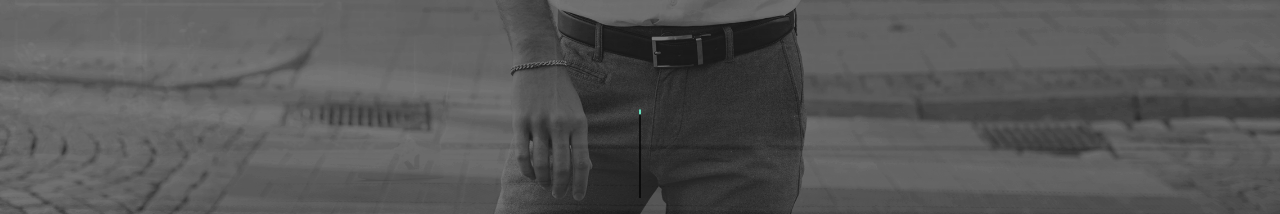
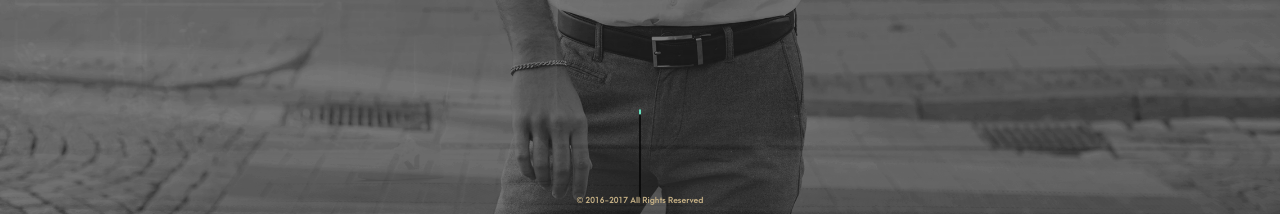
Before and after one commit to Sebastianpalm91/Thrive, a PHP site: page / in a window 1280 px wide. Shown: the part 674-888 px from the top of the page. Run offline with PHP 8.4, Linux system fonts and the light colour scheme.

Commit message:
added all right reserved and main index from html to php

```diff
--- a/main_code/css/customize.css
+++ b/main_code/css/customize.css
@@ -697,6 +697,16 @@ li.payforChange:hover {
 /*rgba(19, 133, 111, 0.91)
 rgba(19, 195, 162, 0.7)
 rgba(18,17,17,0.6)*/
+.footer {
+  margin: 0 auto;
+  font-size: 8px;
+  position: fixed;
+  width: 100%;
+  top: 98vh;
+  text-align: center;
+  color: #C5B085;
+  z-index: 99;
+}
 
 /*MEDIA FOR PAGE 1 AND HAMBURGER MENU*/
 @media screen and (max-width: 768px) {
--- a/main_code/index.html
+++ b/main_code/index.php
@@ -1,3 +1,8 @@
+<?php
+$copyYear = 2016; // SETTING WHEN WEB STARTED
+$curYear = date('Y'); //MAKE YEAR UP TO DATE
+ ?>
+
 <!DOCTYPE html>
 <html lang="en">
 <head>
@@ -34,8 +39,10 @@
       </div>
     </nav>
   </div>
+  <footer class="footer"> &copy; <?php echo $copyYear . (($copyYear != $curYear) ? '-' . $curYear : 'Copyright.');?> All Rights Reserved</footer>
   <!-- END OF MENU -->
   <a href="#"><div class="topleftCornerLogo background-classIcon"></div></a>
+
   <!-- TODO GET THE ANCHOR TAG TO DECIDED WORDS, ALSO MAKE WOW ANIMATION FKING WORK... -->
   <div id="wrapper" class="fullpage-wrapper">
     <!-- MAIN PAGE 1 -->
```
